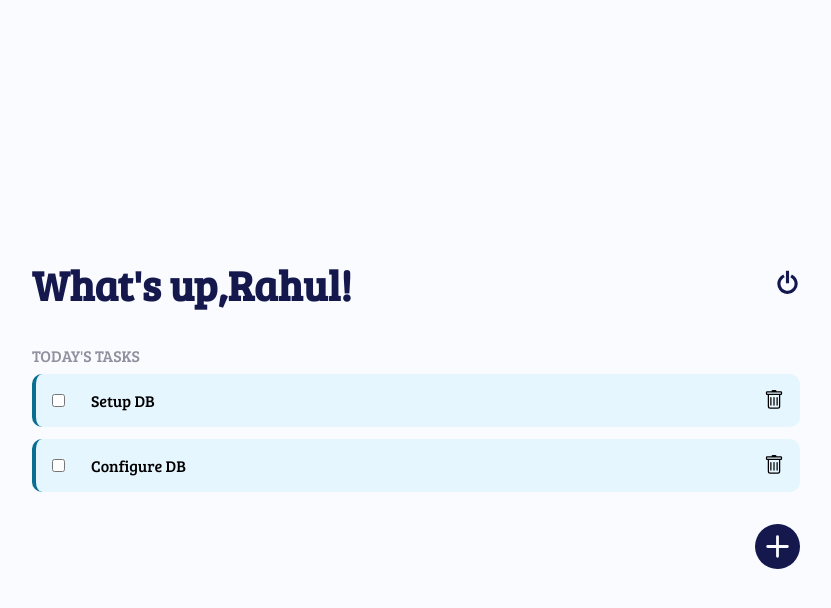
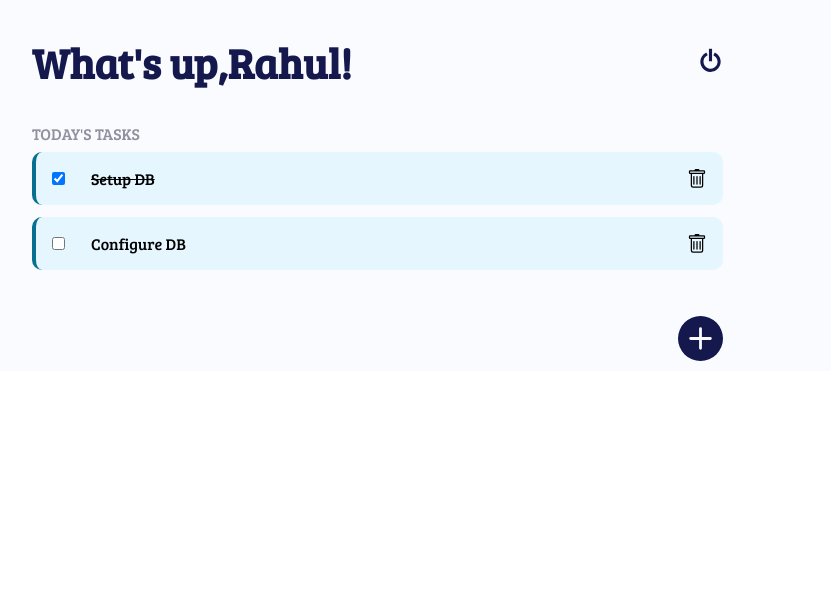
Before and after one commit to kalyancharlie/Todo-App, a React (Create React App) app: page / in a window 1280 px wide. Shown: the top 608 px of the page, without its empty margins (234-1065 px from the left). Built offline with nearby package versions, Linux system fonts and the light colour scheme.

Commit message:
Completed the Add Todo UI

```diff
--- a/package.json
+++ b/package.json
@@ -11,6 +11,7 @@
     "react-dom": "^17.0.2",
     "react-router-dom": "^6.2.1",
     "react-scripts": "5.0.0",
+    "uuid": "^8.3.2",
     "web-vitals": "^2.1.3"
   },
   "scripts": {
--- a/src/components/TodoApp/AddTodo.js
+++ b/src/components/TodoApp/AddTodo.js
@@ -1,24 +1,105 @@
-import React, {useContext} from "react";
-import {TodoContext} from './index'
+import React, { useContext, useState } from "react";
+import { TodoContext } from "./index";
+import { v4 as uuidv4 } from "uuid";
 
 const AddTodo = () => {
-  const todoContext = useContext(TodoContext)
-  const {setTodosList} = todoContext
+  const [isAdding, setIsAdding] = useState(false);
+  const todoContext = useContext(TodoContext);
+  const { setTodosList, todosList } = todoContext;
 
-  const addTodo = () => {
+  const addTodo = (newTodo) => {
     // Set new todo to todosList
-  }
+    const newTodosList = [...todosList, newTodo];
+    setTodosList(newTodosList);
+  };
 
-  return (
-    <div className="flex-direction-row justify-content-end todo-app-container">
+  const onSend = () => {
+    const taskName = document.getElementById("add-todo-input").value;
+    document.getElementById("add-todo-input").value = "";
+    const newTodo = {
+      id: uuidv4(),
+      todoText: taskName,
+      isCompleted: false,
+      createdAt: new Date(),
+    };
+    addTodo(newTodo);
+  };
+
+  const alterIsAdding = () => {
+    setIsAdding(!isAdding);
+  };
+
+  const plusButton = () => {
+    return (
       <svg
         xmlns="http://www.w3.org/2000/svg"
         fill="currentColor"
         viewBox="0 0 16 16"
         className="add-todo-icon"
+        onClick={alterIsAdding}
       >
         <path d="M16 8A8 8 0 1 1 0 8a8 8 0 0 1 16 0zM8.5 4.5a.5.5 0 0 0-1 0v3h-3a.5.5 0 0 0 0 1h3v3a.5.5 0 0 0 1 0v-3h3a.5.5 0 0 0 0-1h-3v-3z" />
       </svg>
+    );
+  };
+
+  const showInputElement = () => {
+    return (
+      <div className="flex-direction-row w-100p align-items-center justify-content-between">
+        <div className="flex-direction-row input-ele-div w-100p align-items-center">
+          <input
+            type="text"
+            placeholder="Enter the task"
+            className="add-todo-input-element w-100p"
+            id="add-todo-input"
+          />
+          <div className="send-div">
+            <svg
+              xmlns="http://www.w3.org/2000/svg"
+              width="16"
+              height="16"
+              fill="currentColor"
+              className="bi bi-send"
+              viewBox="0 0 16 16"
+              onClick={onSend}
+            >
+              <path
+                d="M15.854.146a.5.5 0 0 1 .11.54l-5.819 14.547a.75.75 0 0 1-1.329.124l-3.178-4.995L.643 7.184a.75.75 0 0 1 .124-1.33L15.314.037a.5.5 0 0 1 .54.11ZM6.636 10.07l2.761 4.338L14.13 2.576 6.636 10.07Zm6.787-8.201L1.591 6.602l4.339 2.76 7.494-7.493Z"
+                className="path-send"
+              />
+            </svg>
+          </div>
+        </div>
+        <div className="send-div">
+          <svg
+            xmlns="http://www.w3.org/2000/svg"
+            width="16"
+            height="16"
+            fill="currentColor"
+            className="bi bi-x-lg"
+            viewBox="0 0 16 16"
+            onClick={alterIsAdding}
+          >
+            <path
+              fillRule="evenodd"
+              className="path-send"
+              d="M13.854 2.146a.5.5 0 0 1 0 .708l-11 11a.5.5 0 0 1-.708-.708l11-11a.5.5 0 0 1 .708 0Z"
+            />
+            <path
+              fillRule="evenodd"
+              className="path-send"
+              d="M2.146 2.146a.5.5 0 0 0 0 .708l11 11a.5.5 0 0 0 .708-.708l-11-11a.5.5 0 0 0-.708 0Z"
+            />
+          </svg>
+        </div>
+      </div>
+    );
+  };
+
+  return (
+    <div className="flex-direction-row justify-content-end  todo-app-container">
+      {!isAdding && plusButton()}
+      {isAdding && showInputElement()}
     </div>
   );
 };
--- a/src/components/TodoApp/TodoApp.js
+++ b/src/components/TodoApp/TodoApp.js
@@ -5,7 +5,7 @@ import AddTodo from "./AddTodo";
 
 const TodoApp = () => {
   return (
-    <div className="flex-all-center bg-cream w-100 min-height-100">
+    <div className="flex-all-center bg-cream w-100">
       <div className="flex-direction-column todo-app-container">
         <Navbar />
         <TodosList />
--- a/src/components/TodoApp/TodoItem.js
+++ b/src/components/TodoApp/TodoItem.js
@@ -1,35 +1,45 @@
 const TodoItem = (props) => {
-  const { id, todoText, createdAt, isCompleted, removeTodo } = props;
+  const { id, todoText, isCompleted, removeTodo, updateTodoItem } = props;
   const labelId = "label" + id.toString();
-
-  const onCheckBoxClicked = (event) => {
-    const clickedLabelId = "label" + event.target.id.toString();
-    document.getElementById(clickedLabelId).classList.toggle("strike-through");
-  };
 
   const onDelete = () => {
     removeTodo(id);
   };
 
   const updateTodoCompletion = () => {
-    // Update todo completion state
-    // Update addting todo state back to false so that add (+) icon appears again
-  }
+    updateTodoItem(id);
+  };
 
   return (
     <li className="flex-direction-row align-items-center li">
       <label htmlFor={id}>
+        {isCompleted && (
+          <div className="flex-direction-row align-items-center ">
+            <input
+              id={id}
+              type="checkbox"
+              checked
+              className="check-box"
+              onChange={updateTodoCompletion}
+            />
+            <p className="todo-text strike-through" id={labelId}>
+              {todoText}
+            </p>
+          </div>
+        )}
+        {!isCompleted && (
           <div className="flex-direction-row align-items-center ">
             <input
               id={id}
               type="checkbox"
               className="check-box"
-            onChange={onCheckBoxClicked}
+              onChange={updateTodoCompletion}
             />
             <p className="todo-text" id={labelId}>
               {todoText}
             </p>
           </div>
+        )}
       </label>
       <svg
         xmlns="http://www.w3.org/2000/svg"
--- a/src/components/TodoApp/TodosList.js
+++ b/src/components/TodoApp/TodosList.js
@@ -1,14 +1,24 @@
-import React, {useContext} from "react";
+import React, { useContext } from "react";
 import TodoItem from "./TodoItem";
-import {TodoContext} from './index'
+import { TodoContext } from "./index";
 
 const TodosList = () => {
-  const todoContext = useContext(TodoContext)
-  const {todosList, setTodosList} = todoContext
+  const todoContext = useContext(TodoContext);
+  const { todosList, setTodosList } = todoContext;
 
   const removeTodo = (id) => {
     const newTodos = todosList.filter((todo) => todo.id !== id);
-    setTodosList(newTodos)
+    setTodosList(newTodos);
+  };
+
+  const updateTodoItem = (id) => {
+    const newTodos = todosList.map((todo) => {
+      if (todo.id === id) {
+        todo.isCompleted = !todo.isCompleted;
+      }
+      return todo;
+    });
+    setTodosList(newTodos);
   };
 
   return (
@@ -20,6 +30,7 @@ const TodosList = () => {
             {...todo}
             removeTodo={removeTodo}
             key={todo.id}
+            updateTodoItem={updateTodoItem}
           />
         ))}
       </ul>
--- a/src/components/TodoApp/index.js
+++ b/src/components/TodoApp/index.js
@@ -11,21 +11,21 @@ const initialState = [
   {
     id: 1,
     todoText: "Setup DB",
-    isCompleted: false,
+    isCompleted: true,
     createdAt: new Date(),
   },
   {
     id: 2,
     todoText: "Configure DB",
     isCompleted: false,
-    createdAt: new Date()
+    createdAt: new Date(),
   },
 ];
 
 const TodoApp = () => {
   const [todosList, setTodosList] = useState(initialState);
   return (
-    <TodoContext.Provider value={{todosList, setTodosList}}>
+    <TodoContext.Provider value={{ todosList, setTodosList }}>
       <Router>
         <Routes>
           {routes.map((route) => {
--- a/src/components/TodoApp/styles.css
+++ b/src/components/TodoApp/styles.css
@@ -24,8 +24,15 @@
 .justify-content-end {
   justify-content: flex-end;
 }
+.justify-content-between {
+  justify-content: space-between;
+}
+.w-100p {
+  width: 100%;
+}
 .todo-app-container {
   width: 90%;
+  max-width: 768px;
   font-family: "Bree serif";
   margin-right: 10px;
   margin-left: 10px;
@@ -49,13 +56,16 @@
   stroke: var(--near-black-color);
   stroke-width: 1px;
 }
+.path-send {
+  stroke: var(--cream-color);
+  stroke-width: 1px;
+}
 .section-heading {
   color: var(--section-heading);
   margin-top: 8px;
   margin-bottom: 8px;
   margin-left: 10px;
 }
-
 .li {
   background-color: #e6f6ff;
   border-radius: 10px;
@@ -72,14 +82,46 @@
 .add-todo-icon {
   width: 38px;
   height: 38px;
+  margin-top: 14px;
   color: var(--near-black-color);
+  cursor: pointer;
 }
+
+.input-ele-div {
+  border-radius: 20px;
+  border: 0.5px solid var(--section-heading);
+  padding-top: 10px;
+  padding-bottom: 10px;
+  padding-left: 20px;
+  padding-right: 20px;
+  margin-right: 10px;
+}
+.send-div {
+  background-color: var(--near-black-color);
+  color: var(--cream-color);
+  width: 45px;
+  height: 45px;
+  border-radius: 50%;
+  display: flex;
+  justify-content: center;
+  align-items: center;
+  cursor: pointer;
+}
+
+.add-todo-input-element {
+  border: 0px;
+  font-family: "Bree serif";
+  border-bottom: 1px solid var(--near-black-color);
+  color: var(--near-black-color);
+  font-size: 16px;
+  outline: none;
+  padding-left: 6px;
+  padding-bottom: 8px;
+  margin-right: 10px;
+  background-color: var(--cream-color);
+}
+
 @media screen and (min-width: 768px) {
-  .todo-app-container {
-    width: 768px;
-    margin-right: 10px;
-    margin-left: 10px;
-  }
   .navbar-name {
     font-size: 42px;
   }
```
Also changed, not shown: 1 other file (tests, documents, lock files or other folders). Lines whose indentation alone changed are shown as unchanged.
